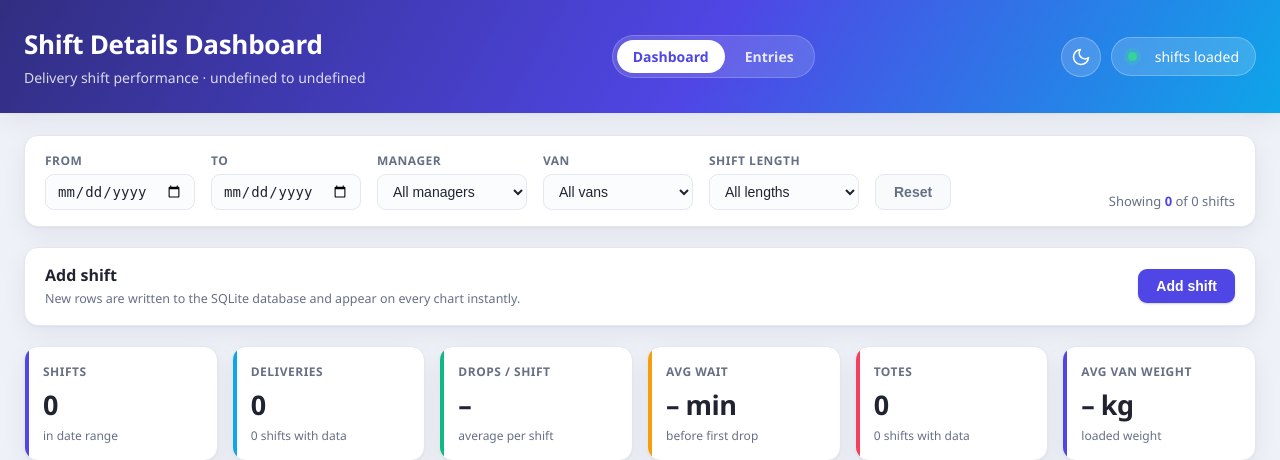
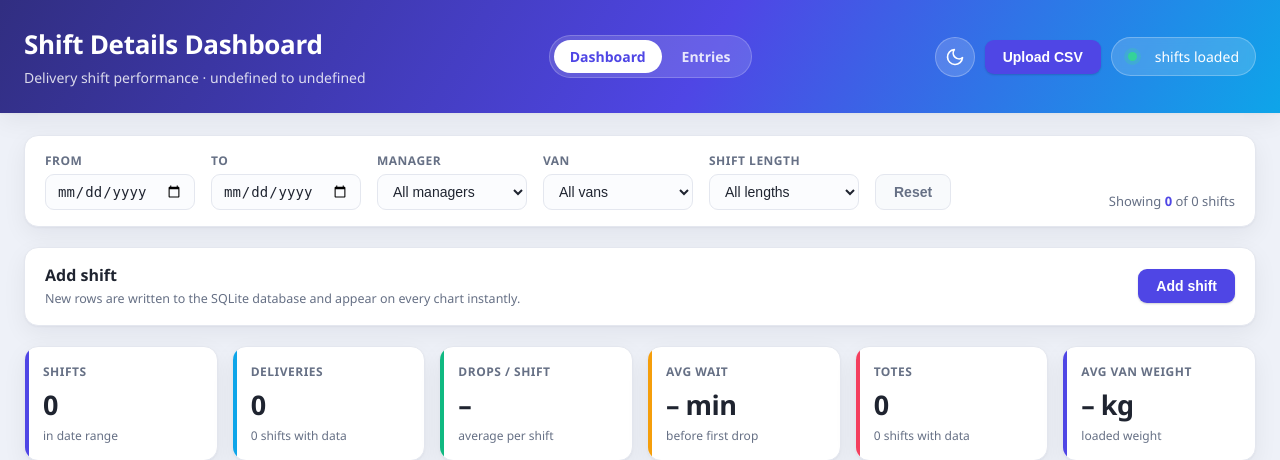
Before and after one commit to ben-hodgson/shiftDetails, a Flask app: page / in a window 1280 px wide. Shown: the top 460 px of the page. Run offline with Flask 3, Linux system fonts and the light colour scheme.

Commit message:
Add CSV upload UI and backend; allow empty database on startup

```diff
--- a/static/dashboard.js
+++ b/static/dashboard.js
@@ -748,6 +748,41 @@
     applyTheme(next);
   });
 
+  var uploadCsvBtn = document.getElementById('upload-csv-btn');
+  var uploadCsvInput = document.getElementById('upload-csv-input');
+  if (uploadCsvBtn && uploadCsvInput) {
+    uploadCsvBtn.addEventListener('click', function () { uploadCsvInput.click(); });
+    uploadCsvInput.addEventListener('change', function (ev) {
+      var file = ev.target.files[0];
+      if (!file) return;
+      var formData = new FormData();
+      formData.append('file', file);
+      uploadCsvBtn.disabled = true;
+      uploadCsvBtn.textContent = 'Uploading...';
+      fetch('/api/upload', { method: 'POST', body: formData })
+        .then(function (resp) { return resp.json(); })
+        .then(function (data) {
+          if (data.ok) {
+            uploadCsvBtn.textContent = 'Upload CSV';
+            uploadCsvBtn.disabled = false;
+            uploadCsvInput.value = '';
+            location.reload();
+          } else {
+            alert('Upload failed: ' + ((data.errors || []).join(', ')));
+            uploadCsvBtn.textContent = 'Upload CSV';
+            uploadCsvBtn.disabled = false;
+            uploadCsvInput.value = '';
+          }
+        })
+        .catch(function (e) {
+          alert('Upload failed: ' + e);
+          uploadCsvBtn.textContent = 'Upload CSV';
+          uploadCsvBtn.disabled = false;
+          uploadCsvInput.value = '';
+        });
+    });
+  }
+
   window.matchMedia("(prefers-color-scheme: dark)").addEventListener("change", function (e) {
     if (!localStorage.getItem("shift-dash-theme")) applyTheme(e.matches ? "dark" : "light");
   });
--- a/templates/index.html
+++ b/templates/index.html
@@ -27,6 +27,8 @@
           <svg class="icon-moon" viewBox="0 0 24 24" fill="none" stroke-width="2" stroke-linecap="round" stroke-linejoin="round"><path d="M21 12.79A9 9 0 1 1 11.21 3 7 7 0 0 0 21 12.79z"/></svg>
           <svg class="icon-sun" viewBox="0 0 24 24" fill="none" stroke-width="2" stroke-linecap="round" stroke-linejoin="round"><circle cx="12" cy="12" r="5"/><line x1="12" y1="1" x2="12" y2="3"/><line x1="12" y1="21" x2="12" y2="23"/><line x1="4.22" y1="4.22" x2="5.64" y2="5.64"/><line x1="18.36" y1="18.36" x2="19.78" y2="19.78"/><line x1="1" y1="12" x2="3" y2="12"/><line x1="21" y1="12" x2="23" y2="12"/><line x1="4.22" y1="19.78" x2="5.64" y2="18.36"/><line x1="18.36" y1="5.64" x2="19.78" y2="4.22"/></svg>
         </button>
+        <button id="upload-csv-btn" class="btn-primary" type="button">Upload CSV</button>
+        <input type="file" id="upload-csv-input" accept=".csv" style="display:none">
         <div class="topbar-badge">
           <span class="badge-dot"></span>
           <span id="meta-rows"></span> shifts loaded
```
